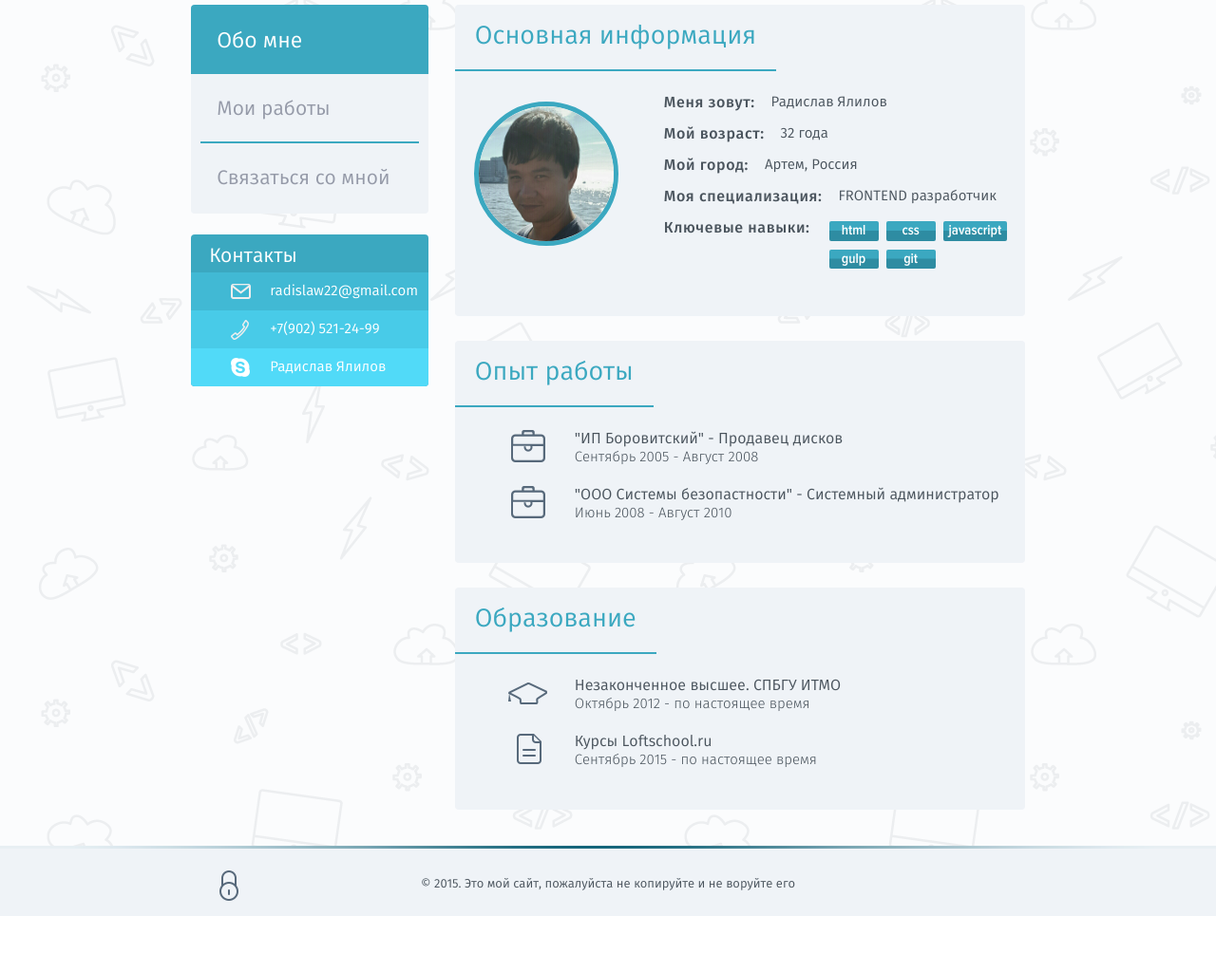
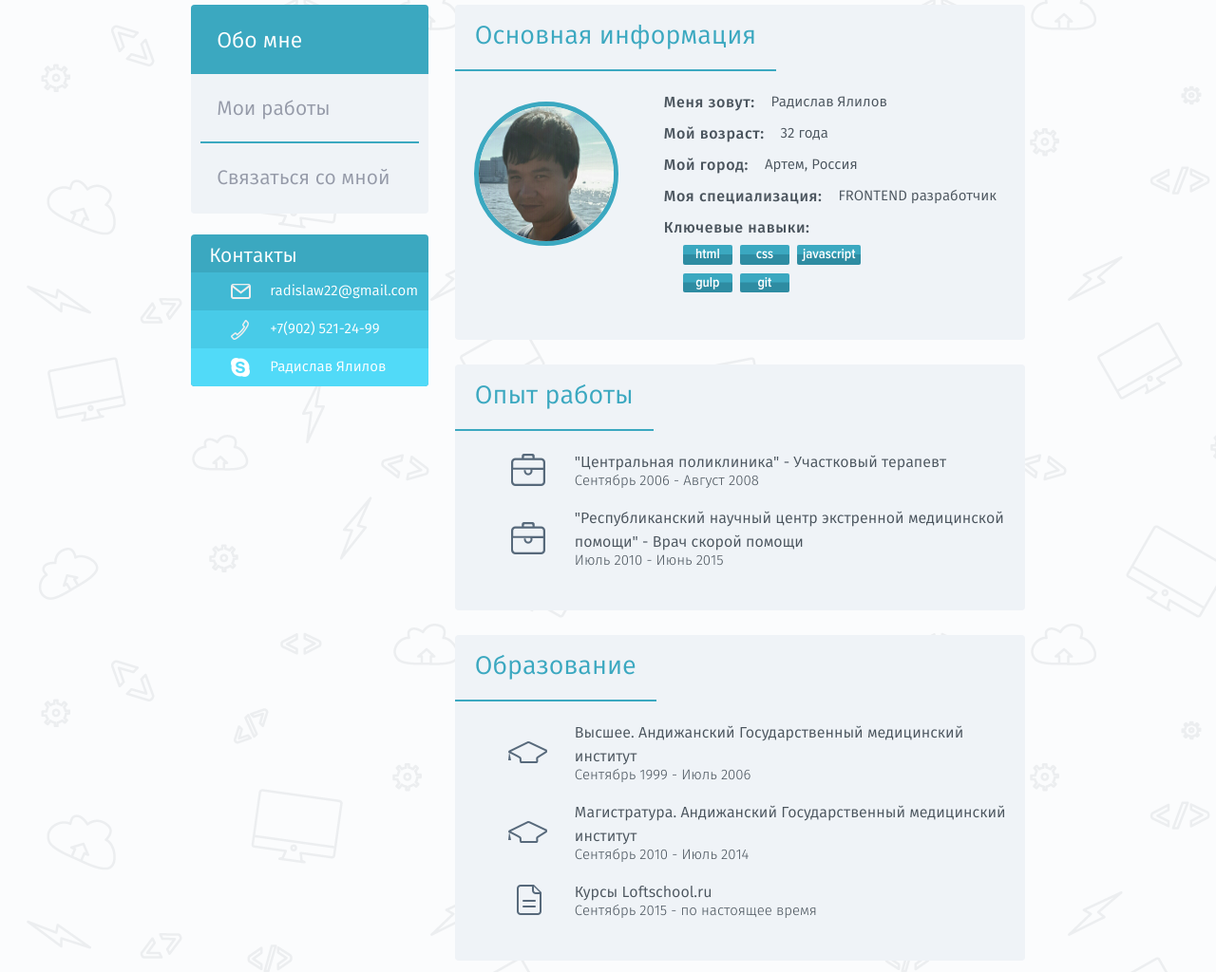
Before and after one commit to radislaw/portfolio, a website: page app/index.jade in a window 1280 px wide. Shown: the part 153-1177 px from the top of the page at 95% size. Before the commit the page ends 1118 px from the top, so only its background shows below. Drawn offline with nearby package versions, Linux system fonts and the light colour scheme; files that its build step writes are made by us from their sources.

Commit message:
change some text information

```diff
--- a/app/jade-includes/_info-block.jade
+++ b/app/jade-includes/_info-block.jade
@@ -22,7 +22,7 @@ section.variable-block
                     li.worksheet__item.clearfix
                         .worksheet-what Ключевые навыки:
                         .worksheet-info.skills
-                            ul.skills-list
+                            ul.skils-list
                                 li.skill-item html
                                 li.skill-item css
                                 li.skill-item javascript
@@ -33,18 +33,21 @@ section.variable-block
         .info__body
             ul.about-box__list
                 li.about-box__item.icon-work
-                    .where "ИП Боровитский" - Продавец дисков
-                    .period Сентябрь 2005 - Август 2008
+                    .where "Центральная поликлиника" - Участковый терапевт
+                    .period Сентябрь 2006 - Август 2008
                 li.about-box__item.icon-work
-                    .where "ООО Системы безопастности" - Системный администратор
-                    .period Июнь 2008 - Август 2010
+                    .where "Республиканский научный центр экстренной медицинской помощи" - Врач скорой помощи
+                    .period Июль 2010 - Июнь 2015
     article.variable__block__info
         h2.info__header Образование
         .info__body
             ul.about-box__list
                 li.about-box__item.icon-hat
-                    .where Незаконченное высшее. СПБГУ ИТМО
-                    .period Октябрь 2012 - по настоящее время
+                    .where Высшее. Андижанский Государственный медицинский институт
+                    .period Сентябрь 1999 - Июль 2006
+                li.about-box__item.icon-hat
+                    .where Магистратура. Андижанский Государственный медицинский институт
+                    .period Сентябрь 2010 - Июль 2014
                 li.about-box__item.icon-page
                     .where Курсы Loftschool.ru
                     .period Сентябрь 2015 - по настоящее время
```
Also changed, not shown: app/index.html.
